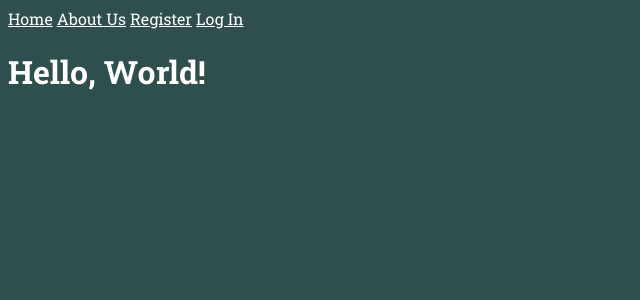
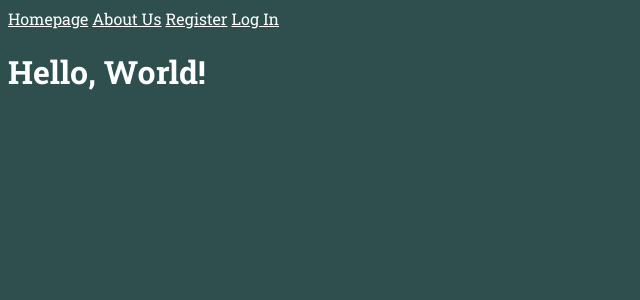
Before and after one commit to bw5io/flask-blog, a Flask app: page / in a window 1280 px wide. Shown: the top 300 px of the page, without its empty margins (0-640 px from the left). Run offline with Flask 2, Linux system fonts and the light colour scheme; data that the repository does not hold is empty.

Commit message:
Home page

```diff
--- a/blog/templates/layout.html
+++ b/blog/templates/layout.html
@@ -9,7 +9,7 @@
     </head>
     <body>
         <div id="header">
-            <a href="{{url_for('home')}}">Home</a>
+            <a href="{{url_for('home')}}">Homepage</a>
             <a href="{{url_for('about')}}">About Us</a>
         {%if current_user.is_authenticated%}
             <span>{{current_user.username}}</span>
```
Also changed, not shown: 3 other files.
